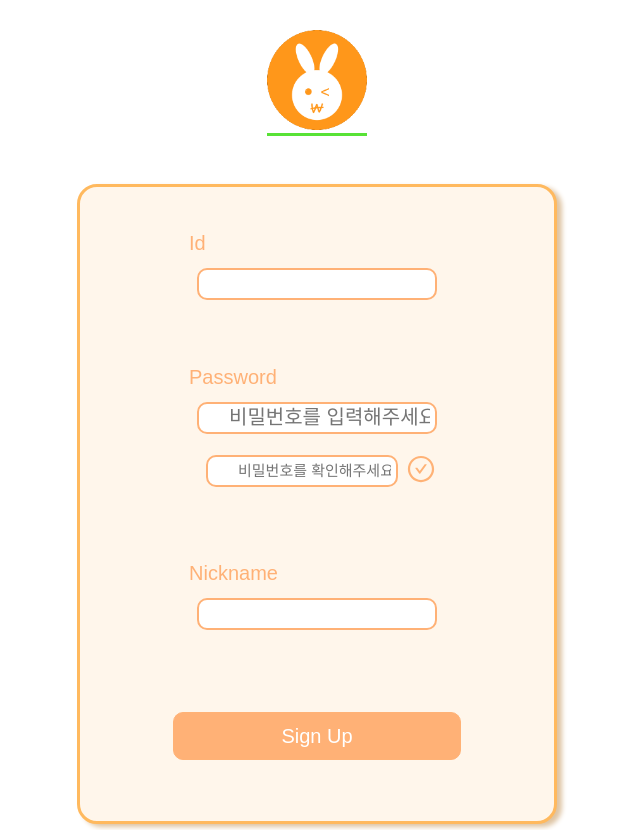
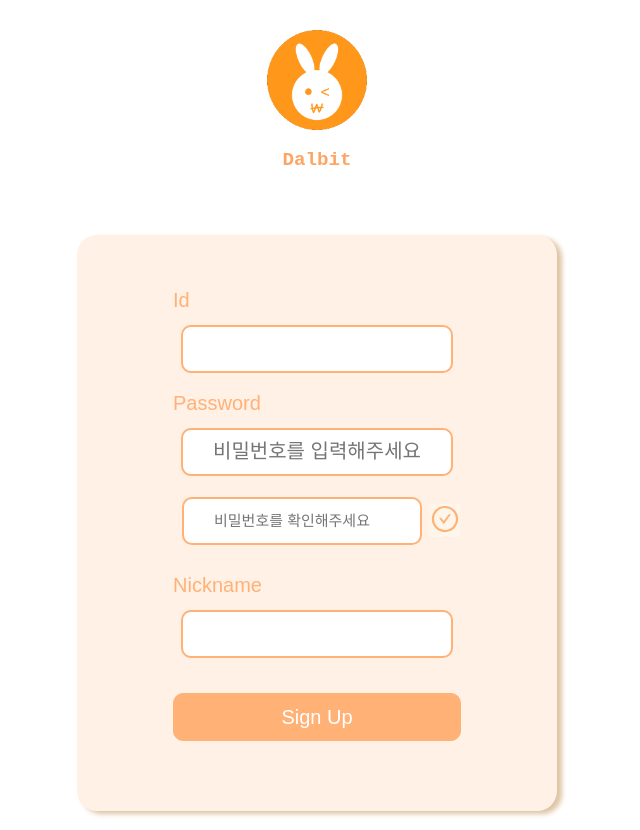
Before and after one commit to GDSC-SKHU/6Team-Hackathon-Front, a Next.js app in the folder dalbit/: page /signup in a window 1280 px wide. Shown: the whole page, without its empty margins (323-963 px from the left). Built offline with nearby package versions, Linux system fonts and the light colour scheme.

Commit message:
fetch: 디자인 수정

```diff
--- a/dalbit/src/components/PageLogo.tsx
+++ b/dalbit/src/components/PageLogo.tsx
@@ -14,6 +14,7 @@ export default function PageLogo() {
       </StyledImgBox>
       <StyledGrassBox>
         <StyledGrass>
+          Dalbit
         </StyledGrass>
       </StyledGrassBox>
     </>
@@ -31,9 +32,11 @@ const StyledGrass = styled.div`
   display: flex;
   justify-content: center;
   align-items: center;
-  background: #58e236;
-  width: 100px;
-  height: 3px;
+  margin: 1rem;
+  font-family: 'Courier New', Courier, monospace;
+  color: #ffa564;
+  font-weight: bolder;
+  font-size: larger;
 `;
 const StyledGrassBox = styled.div`
   display: flex;
--- a/dalbit/src/pages/signup.tsx
+++ b/dalbit/src/pages/signup.tsx
@@ -97,12 +97,13 @@ const SignupBtn = styled.button`
 const WriteBox = styled.div`
   display: flex;
   flex-direction: column;
+  justify-content: center;
   font-size: 20px;
   gap: 5px;
   color: #ffb176;
   & > input {
-    width: 15rem;
-    height: 2rem;
+    width: 17rem;
+    height: 3rem;
     font-size: 20px;
     border: none;
     border: 2px solid #ffb176;
@@ -117,8 +118,8 @@ const WriteBox = styled.div`
   }
   }
   & > div > input {
-    width: 12rem;
-    height: 2rem;
+    width: 15rem;
+    height: 3rem;
     font-size: 15px;
     border: none;
     border: 2px solid #ffb176;
@@ -144,15 +145,16 @@ const WriteBox = styled.div`
 const SignupBox = styled.div`
   border-radius: 20px;
   width: 30rem;
-  height: 40rem;
+  height: 36rem;
   margin: 3rem auto;
-  border: 3px solid #ffb95e;
   box-shadow: 5px 3px 5px #dec4a3;
-  background-color: #fff6eb;
+  background-color: #fff1e6;
   display: flex;
   padding: 1rem;
   justify-content: space-around;
   flex-direction: column;
   align-items: center;
   font-size: 25px;
+  padding-top: 3rem;
+  padding-bottom: 3rem;
 `;
```
Also changed, not shown: dalbit/src/pages/Login.tsx (+7 -3 lines), 1 other file (tests, documents, lock files or other folders).
